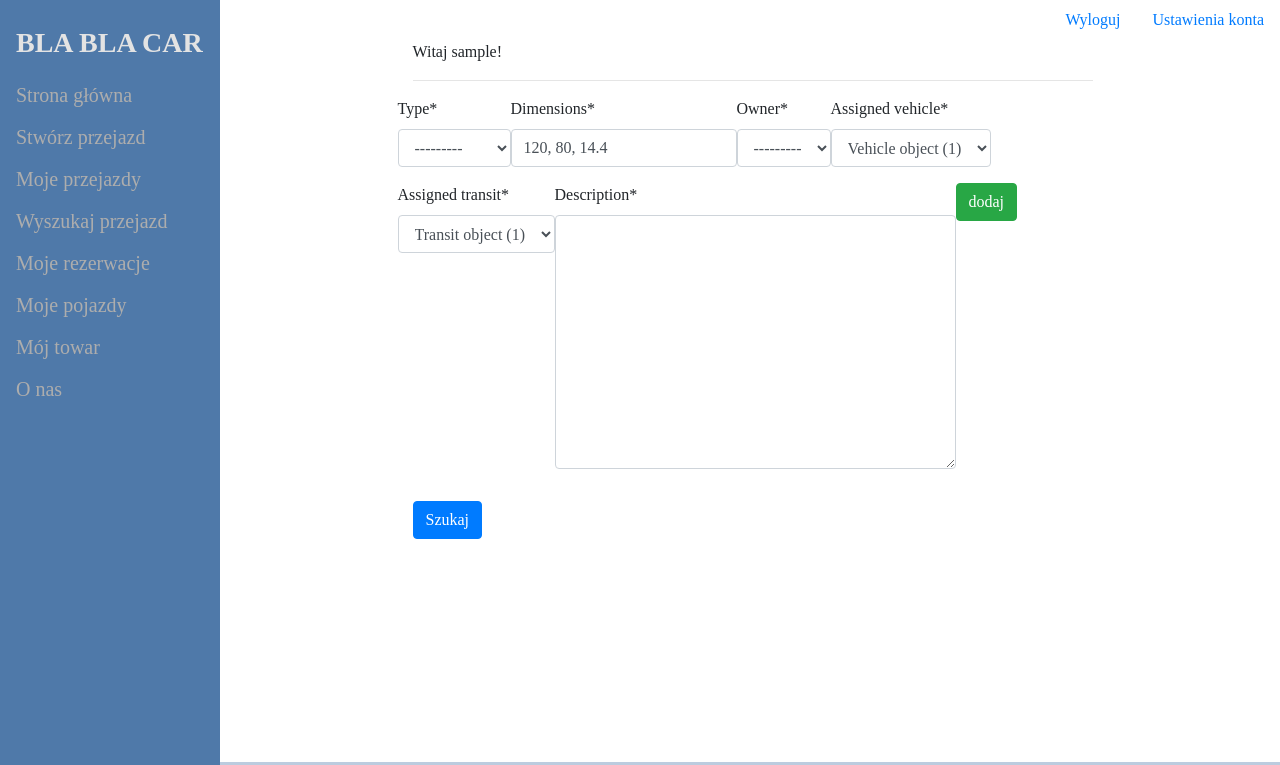
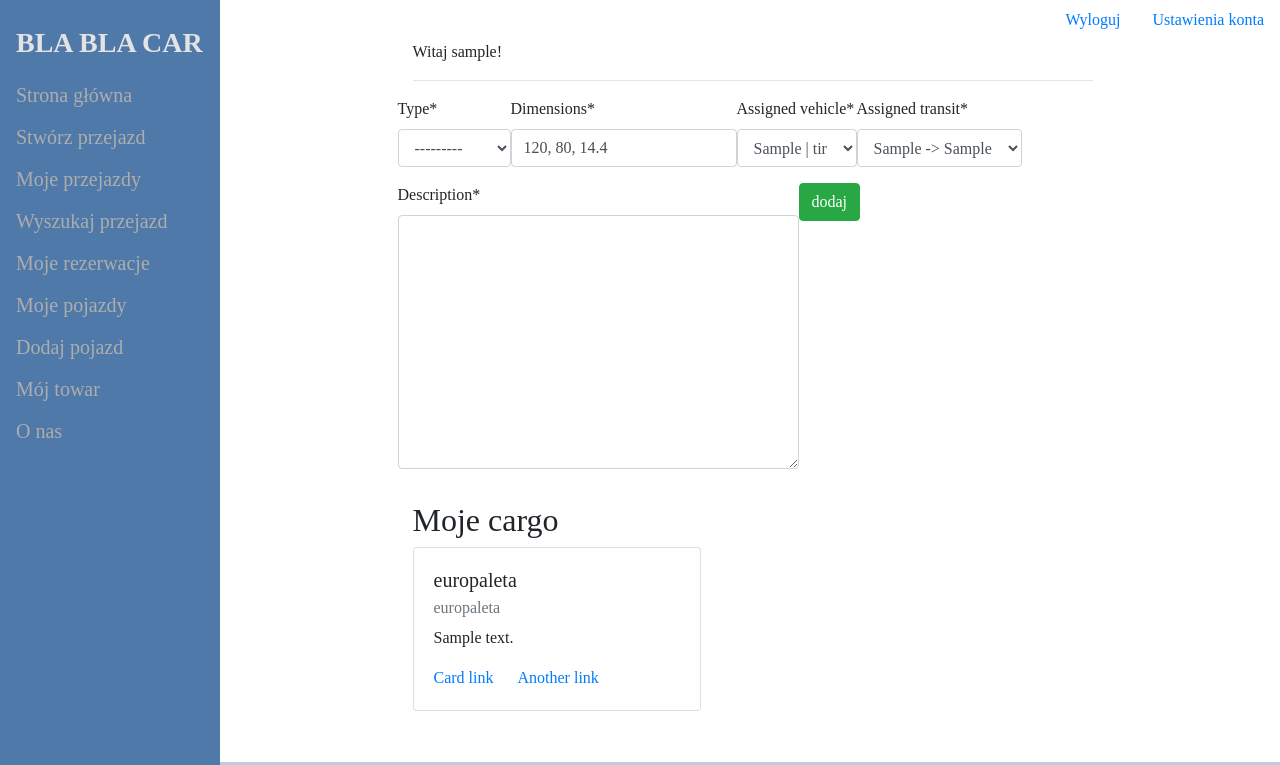
Before and after one commit to LordVarmiok/blablaTr, a Django app: page /przewoz/cargo/ in a window 1280 px wide. Shown: the top 765 px of the page. Run offline with Django 3.2, Linux system fonts and the light colour scheme; a user stored in the database is signed in; tables that the repository leaves empty hold one stand-in row (values such as "Sample post"); some libraries are stand-ins or nearby versions.

Commit message:
Dodane wyswietlanie obiektow na stronach

```diff
--- a/przewoz/forms.py
+++ b/przewoz/forms.py
@@ -12,10 +12,10 @@ class TransitForm(forms.ModelForm):
 class VehicleForm(forms.ModelForm):
     class Meta:
         model = Vehicle
-        fields = "__all__"
+        exclude = ["driver"]
 
 
 class CargoForm(forms.ModelForm):
     class Meta:
         model = Cargo
-        fields = "__all__"
+        exclude = ["owner"]
--- a/przewoz/models.py
+++ b/przewoz/models.py
@@ -1,8 +1,8 @@
 from django.db import models
 from django.contrib.auth.models import User
 
-VEHICLE_CHOICES = ((1, 'tir'), (2, 'van'), (3, 'minivan'))
-CARGO_CHOICES = ((1, 'europaleta'), (2, 'paleta'), (3, 'dłużyca'))
+VEHICLE_CHOICES = (('tir', 'tir'), ('van', 'van'), ('minivan', 'minivan'))
+CARGO_CHOICES = (('europaleta', 'europaleta'), ('paleta', 'paleta'), ('dłużyca', 'dłużyca'))
 
 
 # Create your models here.
@@ -15,6 +15,9 @@ class Vehicle(models.Model):
     max_length = models.FloatField()
     description = models.TextField()
 
+    def __str__(self):
+        return f'{self.brand} | {self.type}'
+
 
 class Transit(models.Model):
     vehicle = models.ForeignKey(Vehicle, on_delete=models.CASCADE)
@@ -25,7 +28,11 @@ class Transit(models.Model):
     place_of_departure = models.CharField(max_length=64)
     description = models.TextField()
 
+    def __str__(self):
+        return f'{self.place_of_departure} -> {self.destination}'
+
 # DATETIME PICKER BOOTSTRAP
+
 
 class Cargo(models.Model):
     type = models.CharField(max_length=64, choices=CARGO_CHOICES)
@@ -34,3 +41,6 @@ class Cargo(models.Model):
     assigned_vehicle = models.ForeignKey(Vehicle, default='', on_delete=models.CASCADE)
     assigned_transit = models.ForeignKey(Transit, default='', on_delete=models.CASCADE)
     description = models.TextField()
+
+    def __str__(self):
+        return f'{self.type}'
--- a/przewoz/views.py
+++ b/przewoz/views.py
@@ -14,9 +14,10 @@ def index(request):
 
 class TransitView(View):
     def get(self, request):
+        message = 'przejazdy'
         transits = Transit.objects.filter(driver=request.user)
         form = TransitForm()
-        return render(request, 'list_and_add.html', {'objects': transits, 'form': form})
+        return render(request, 'list_and_add.html', {'objects': transits, 'form': form, 'message': message})
 
     def post(self, request):
         form = TransitForm(request.POST)
@@ -31,14 +32,17 @@ class TransitView(View):
 
 class VehicleView(View):
     def get(self, request):
+        message = 'pojazdy'
         form = VehicleForm()
-        vehicles = Vehicle.objects.all()
-        return render(request, 'list_and_add.html', {'objects': vehicles, 'form': form})
+        vehicles = Vehicle.objects.filter(driver=request.user)
+        return render(request, 'list_and_add.html', {'objects': vehicles, 'form': form, 'message': message})
 
     def post(self, request):
         form = VehicleForm(request.POST)
         if form.is_valid():
-            form.save()
+            obj = form.save(commit=False)
+            obj.driver = request.user
+            obj.save()
             return redirect("/przewoz/vehicles/")
         context = {'objects': Vehicle.objects.all(), 'form': form}
         return render(request, 'list_and_add.html', context)
@@ -46,14 +50,17 @@ class VehicleView(View):
 
 class CargoView(View):
     def get(self, request):
+        message = 'cargo'
         form = CargoForm()
-        cargo = Cargo.objects.all()
-        return render(request, 'list_and_add.html', {'objects': cargo, 'form': form})
+        cargo = Cargo.objects.filter(owner=request.user)
+        return render(request, 'list_and_add.html', {'objects': cargo, 'form': form, 'message': message})
 
     def post(self, request):
         form = CargoForm(request.POST)
         if form.is_valid():
-            form.save()
+            obj = form.save(commit=False)
+            obj.owner = request.user
+            obj.save()
             return redirect("/przewoz/cargo/")
         context = {'objects': Cargo.objects.all(), 'form': form}
         return render(request, 'list_and_add.html', context)
--- a/templates/base.html
+++ b/templates/base.html
@@ -97,6 +97,7 @@
             <a href="/przewoz/search_transit/">Wyszukaj przejazd</a>
             <a href="/przewoz/my_reservations/">Moje rezerwacje</a>
             <a href="/przewoz/my_vehicles/">Moje pojazdy</a>
+            <a href="/przewoz/vehicles/">Dodaj pojazd</a>
             <a href="/przewoz/cargo/">Mój towar</a>
             <a href="/about/">O nas</a>
         </div>
--- a/templates/list_and_add.html
+++ b/templates/list_and_add.html
@@ -14,12 +14,24 @@
         </form>
 
 {#    {% endif %}#}
-
-
-    <form>
-    {{ search_form.as_p }}
-    <input type="submit" value="Szukaj" class="btn btn-primary">
-    </form>
+    <h2>Moje {{ message }}</h2>
+    <div>
+        {% for obj in objects %}
+            <div class="card" style="width: 18rem;">
+                  <div class="card-body">
+                    <h5 class="card-title">{{ obj }}</h5>
+                    <h6 class="card-subtitle mb-2 text-muted">{{ obj }}</h6>
+                    <p class="card-text">{{ obj.description }}</p>
+                    <a href="#" class="card-link">Card link</a>
+                    <a href="#" class="card-link">Another link</a>
+                  </div>
+            </div>
+        {% endfor %}
+    </div>
+{#    <form>#}
+{#    {{ search_form.as_p }}#}
+{#    <input type="submit" value="Szukaj" class="btn btn-primary">#}
+{#    </form>#}
 
 
 {% endblock %}
```
